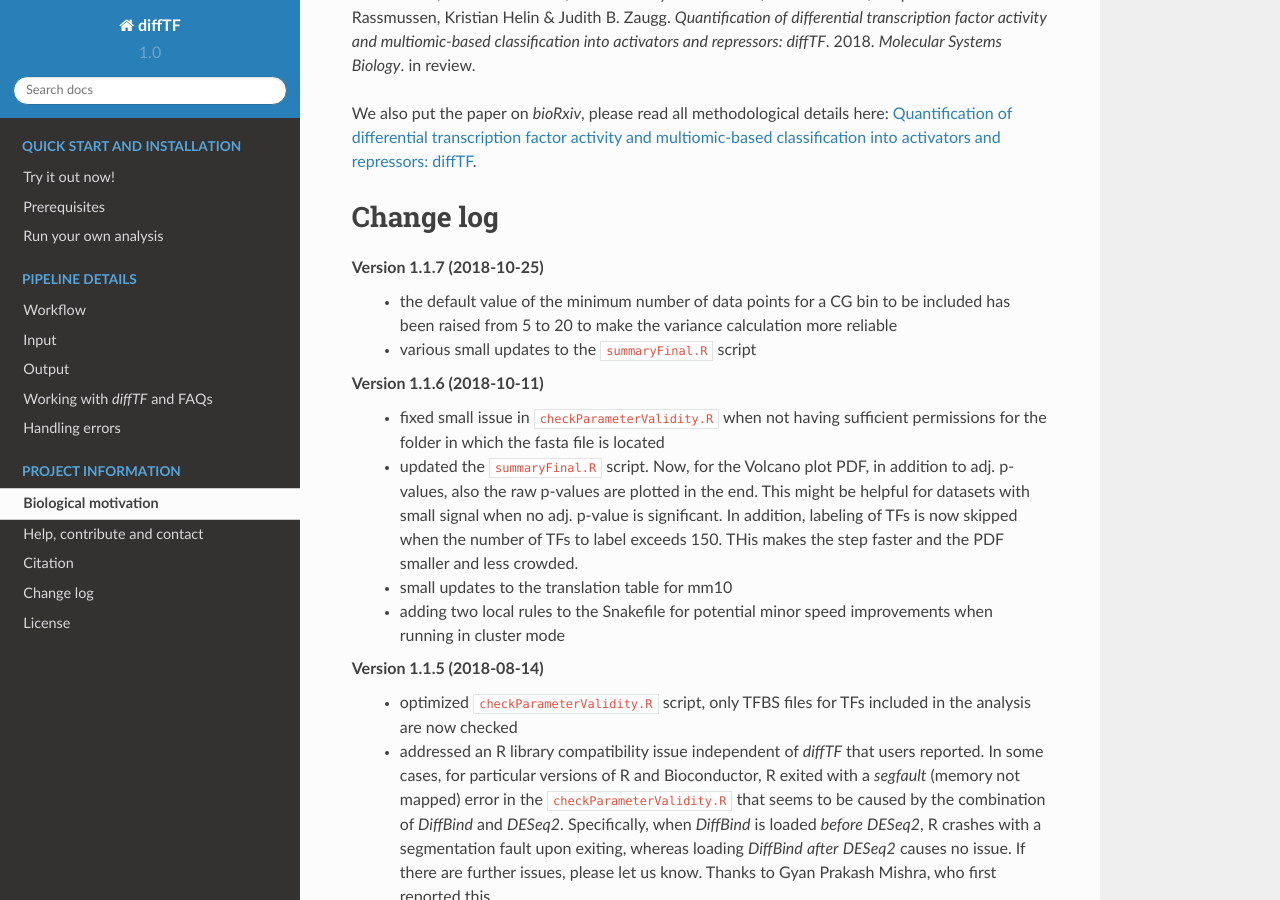
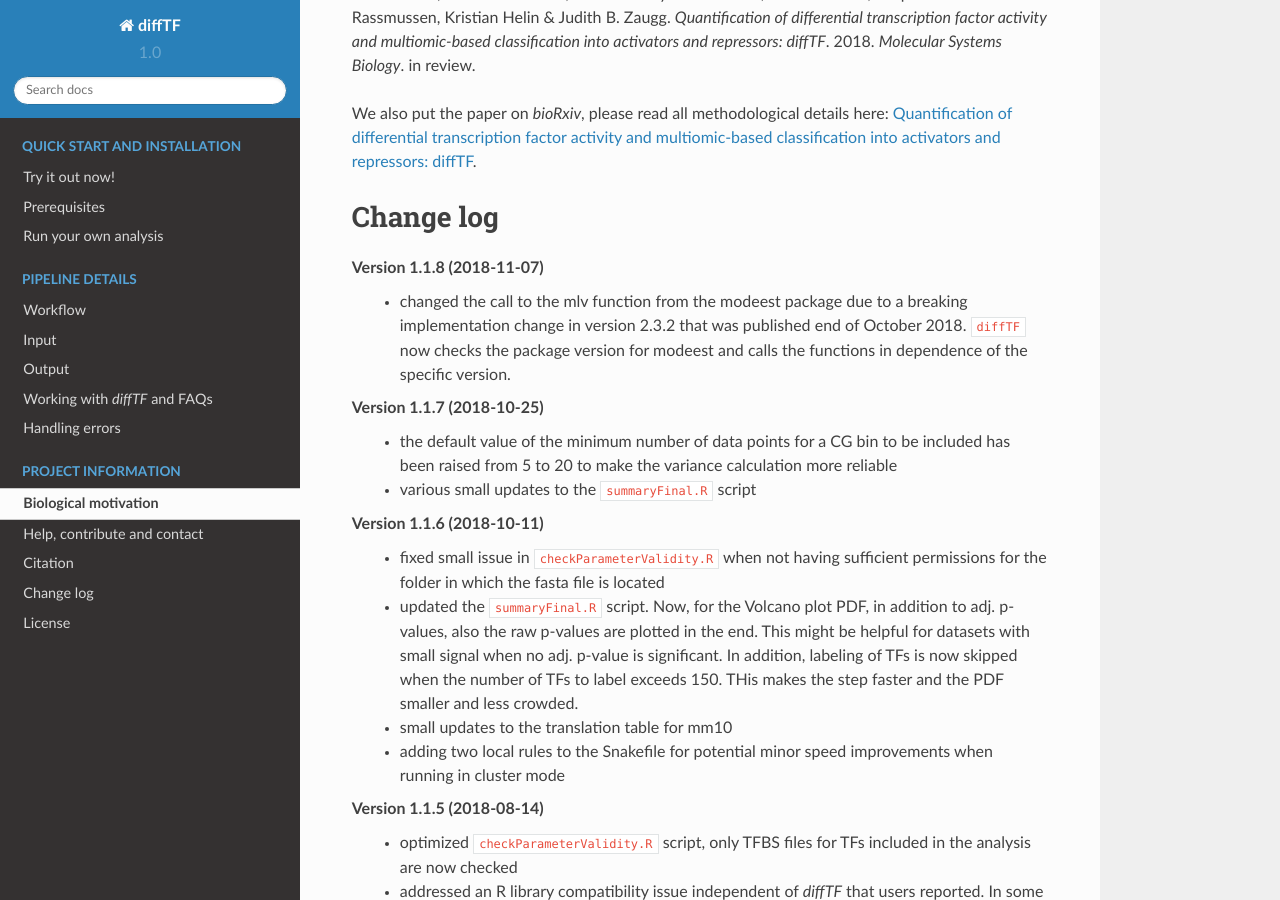
Before and after one commit to jfallmann/diffTF_Fork, a Sphinx documentation site: the page built from docs/projectInfo.rst, in a window 1280 px wide and 900 px high, scrolled down 876 px. Built offline with Sphinx 7.4.7 and the Read the Docs theme 2.0.0, drawn with Linux system fonts in a browser that asks for light colours.

```diff
--- a/docs/projectInfo.rst
+++ b/docs/projectInfo.rst
@@ -30,6 +30,9 @@ We also put the paper on *bioRxiv*, please read all methodological details here:
 
 Change log
 ============================
+
+Version 1.1.8 (2018-11-07)
+    - changed the call to the mlv function from the modeest package due to a breaking implementation change in version 2.3.2 that was published end of October 2018. ``diffTF`` now checks the package version for modeest and calls the functions in dependence of the specific version.
 
 Version 1.1.7 (2018-10-25)
     - the default value of the minimum number of data points for a CG bin to be included has been raised from 5 to 20 to make the variance calculation more reliable
```
Also changed, not shown: 4 other files.
